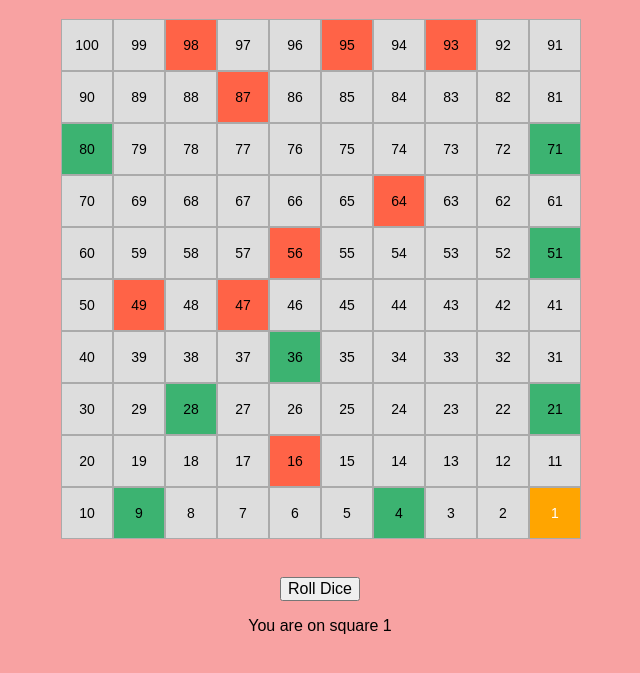
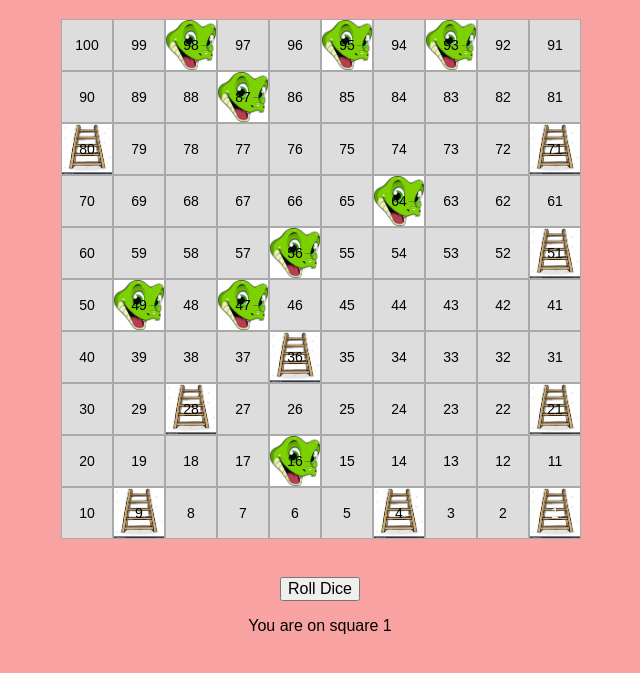
Before and after one commit to Anushri255/snakes-ladders.io, a plain HTML site: page index.html in a window 1280 px wide. Shown: the part 61-734 px from the top of the page, without its empty margins (320-960 px from the left). Drawn offline with Linux system fonts and the light colour scheme.

Commit message:
Add images to icons

```diff
--- a/index.html
+++ b/index.html
@@ -31,10 +31,16 @@
 
         .snake {
             background-color: #ff6347;
+            background-image: url('snake.jpg');
+            background-size: cover;
+            background-position: center;
         }
 
         .ladder {
             background-color: #3cb371;
+            background-image: url('ladders.jpg');
+            background-size: cover;
+            background-position: center;
         }
 
         .player {
```
Also changed, not shown: ladders.jpg (added), snake.jpg (added).
